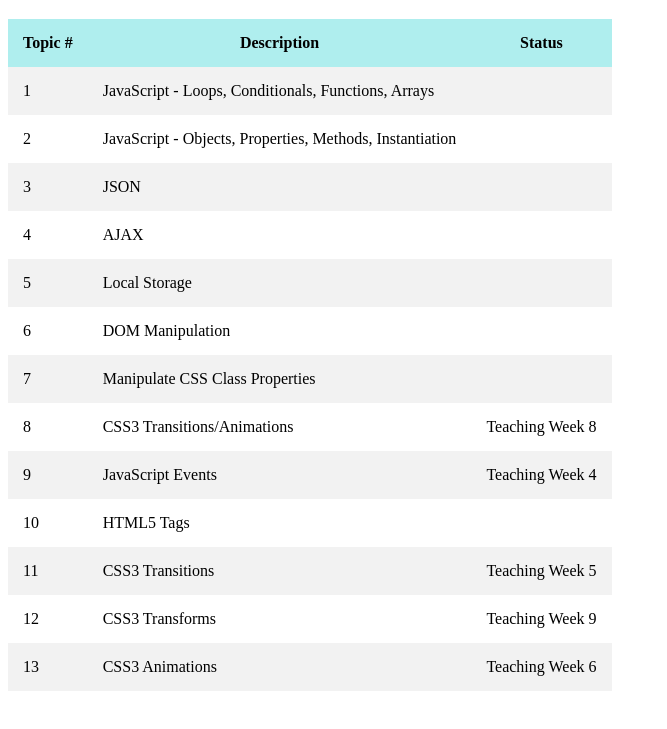
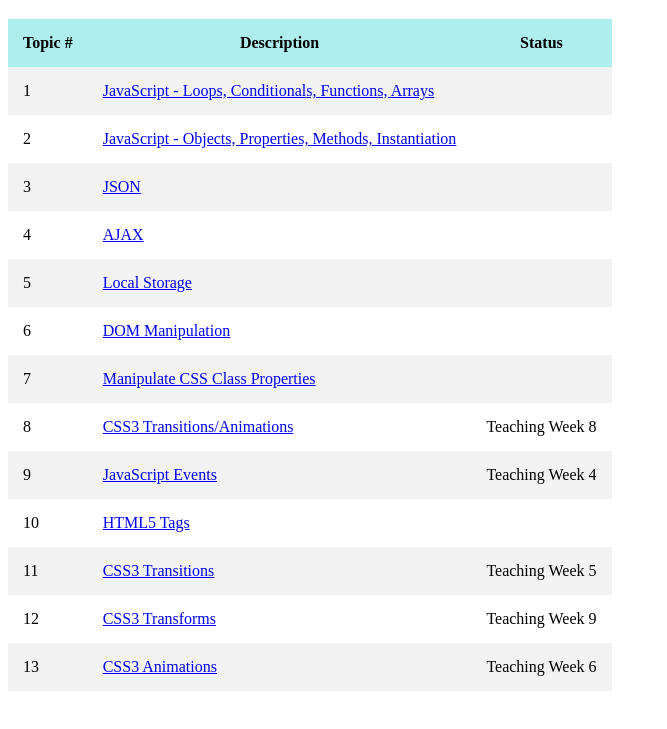
Before and after one commit to Heuft-Dawn/heuft-dawn.github.io, a plain HTML site: page index.html in a window 1280 px wide. Shown: the part 61-790 px from the top of the page, without its empty margins (0-667 px from the left). Drawn offline with Linux system fonts and the light colour scheme.

Commit message:
Add files via upload

```diff
--- a/index.html
+++ b/index.html
@@ -15,67 +15,67 @@
 			</tr>
 			<tr>
 				<td>1</td>
-				<td class="desc">JavaScript - Loops, Conditionals, Functions, Arrays</td>
+				<td class="desc"><a href='Topic1.html'>JavaScript - Loops, Conditionals, Functions, Arrays</a></td>
 				<td></td>
 			</tr>
 			<tr>
 				<td>2</td>
-				<td class="desc">JavaScript - Objects, Properties, Methods, Instantiation</td>
+				<td class="desc"><a href='Topic2.html'>JavaScript - Objects, Properties, Methods, Instantiation</a></td>
 				<td></td>
 			</tr>
 			<tr>
 				<td>3</td>
-				<td class="desc">JSON</td>
+				<td class="desc"><a href='Topic3.html'>JSON</a></td></td>
 				<td></td>
 			</tr>
 			<tr>
 				<td>4</td>
-				<td class="desc">AJAX</td>
+				<td class="desc"><a href='Topic4.html'>AJAX</a></td>
 				<td></td>
 			</tr>
 			<tr>
 				<td>5</td>
-				<td class="desc">Local Storage</td>
+				<td class="desc"><a href='Topic5.html'>Local Storage</a></td>
 				<td></td>
 			</tr>
 			<tr>
 				<td>6</td>
-				<td class="desc">DOM Manipulation</td>
+				<td class="desc"><a href='Topic6.html'>DOM Manipulation</a></td>
 				<td></td>
 			</tr>
 			<tr>
 				<td>7</td>
-				<td class="desc">Manipulate CSS Class Properties</td>
+				<td class="desc"><a href='Topic7.html'>Manipulate CSS Class Properties</a></td>
 				<td></td>
 			</tr>
 			<tr>
 				<td>8</td>
-				<td class="desc">CSS3 Transitions/Animations</td>
+				<td class="desc"><a href='Topic8.html'>CSS3 Transitions/Animations</a></td>
 				<td>Teaching Week 8</td>
 			</tr>
 			<tr>
 				<td>9</td>
-				<td class="desc">JavaScript Events</td>
+				<td class="desc"><a href='Topic9.html'>JavaScript Events</a></td>
 				<td>Teaching Week 4</td>
 			</tr>
 			<tr>
 				<td>10</td>
-				<td class="desc">HTML5 Tags</td>
+				<td class="desc"><a href='Topic10.html'>HTML5 Tags</a></td>
 				<td></td>
 			</tr>
 			<tr>
 				<td>11</td>
-				<td class="desc">CSS3 Transitions</td>
+				<td class="desc"><a href='Topic11.html'>CSS3 Transitions</a></td>
 				<td>Teaching Week 5</td>
 			</tr>
 			<tr>
 				<td>12</td>
-				<td class="desc">CSS3 Transforms</td>
+				<td class="desc"><a href='Topic12.html'>CSS3 Transforms</a></td>
 				<td>Teaching Week 9</td>
 			</tr>
 			<tr>
 				<td>13</td>
-				<td class="desc">CSS3 Animations</td>
+				<td class="desc"><a href='Topic13.html'>CSS3 Animations</a></td>
 				<td>Teaching Week 6</td>
 			</tr>
 		</table>
```
